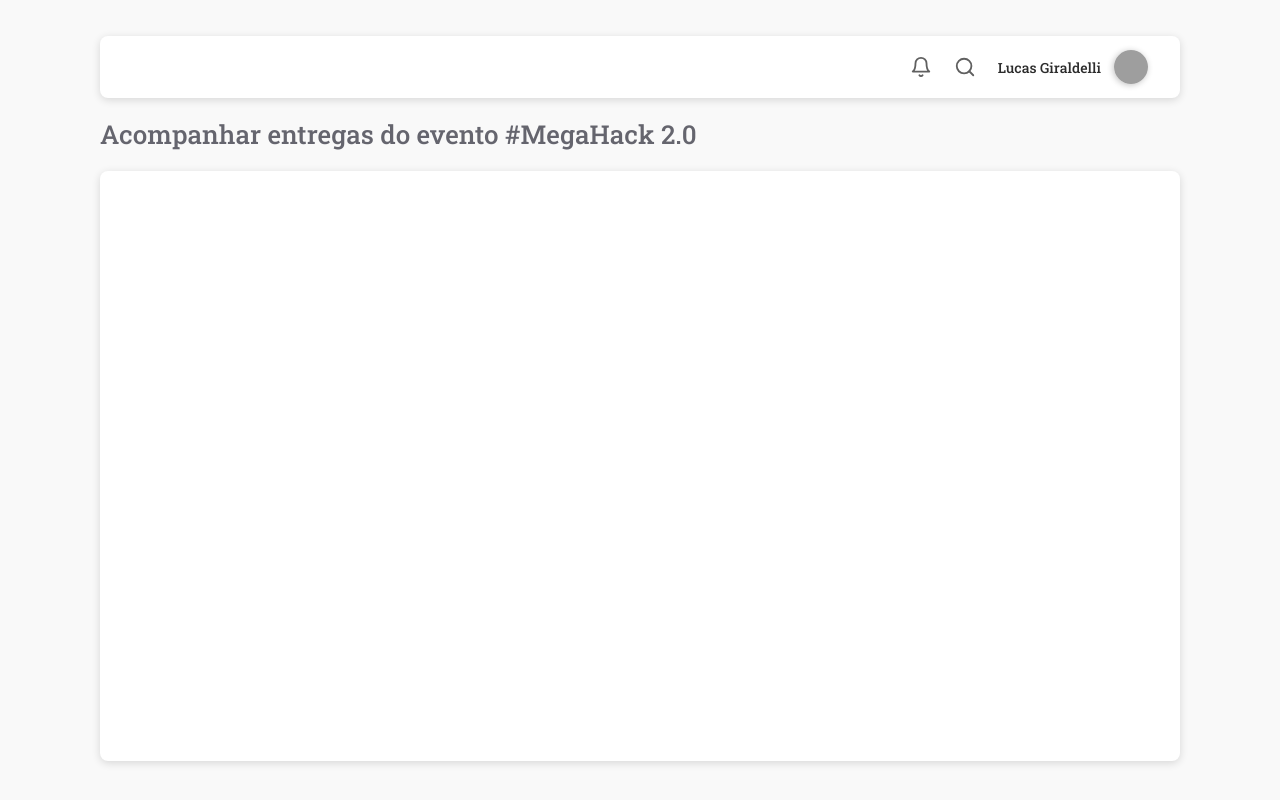
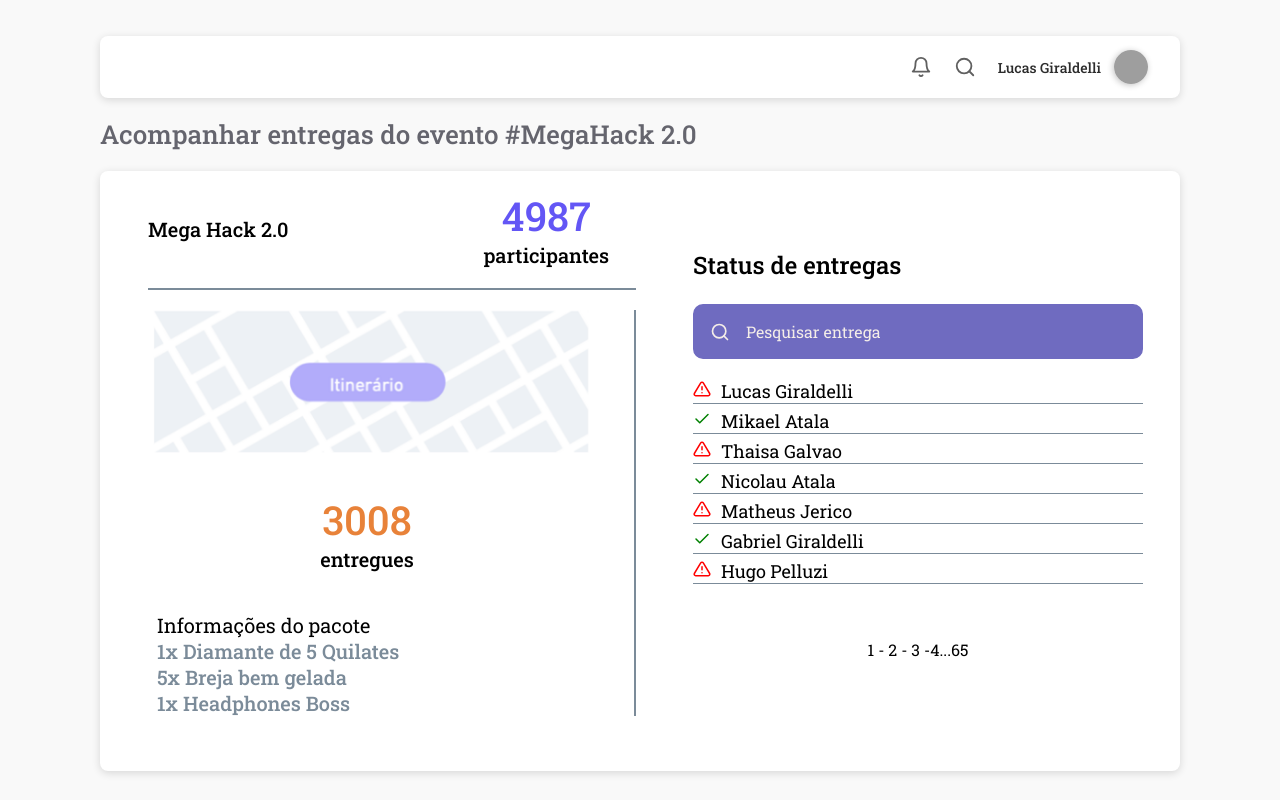
Before and after one commit to lucas-giraldelli/web-demade, a React (Create React App) app: page / in a window 1280 px wide. Built offline with nearby package versions, Linux system fonts and the light colour scheme; grey boxes are pictures that could not be loaded.

Commit message:
Done last page

```diff
--- a/src/pages/TrackEvent/index.tsx
+++ b/src/pages/TrackEvent/index.tsx
@@ -1,13 +1,80 @@
 import React from 'react';
+import { FiSearch, FiAlertTriangle, FiCheck } from 'react-icons/fi';
 
 import Nav from '../../components/Nav';
+import Input from '../../components/Input';
 import { Container, TrackEventSection } from './styles';
+
+import itinearioIMG from '../../assets/itinerario.png';
 
 const Dashboard: React.FC = () => (
   <Container>
     <Nav />
     <h1>Acompanhar entregas do evento #MegaHack 2.0</h1>
-    <TrackEventSection />
+    <TrackEventSection>
+      <aside>
+        <header>
+          <p>Mega Hack 2.0</p>
+          <p>
+            <span>4987</span>participantes
+          </p>
+        </header>
+        <section>
+          <div>
+            <img src={itinearioIMG} alt="Itinerário" width={436} height={143} />
+          </div>
+          <p>
+            <span>3008</span>entregues
+          </p>
+          <ul>
+            <span>Informações do pacote</span>
+            <li>1x Diamante de 5 Quilates</li>
+            <li>5x Breja bem gelada</li>
+            <li>1x Headphones Boss</li>
+          </ul>
+        </section>
+      </aside>
+      <div>
+        <h2>Status de entregas</h2>
+        <Input
+          type="text"
+          name="search"
+          icon={FiSearch}
+          placeholder="Pesquisar entrega"
+        />
+        <ul>
+          <li>
+            <FiAlertTriangle />
+            <span>Lucas Giraldelli</span>
+          </li>
+          <li>
+            <FiCheck />
+            <span>Mikael Atala</span>
+          </li>
+          <li>
+            <FiAlertTriangle />
+            <span>Thaisa Galvao</span>
+          </li>
+          <li>
+            <FiCheck />
+            <span>Nicolau Atala</span>
+          </li>
+          <li>
+            <FiAlertTriangle />
+            <span>Matheus Jerico</span>
+          </li>
+          <li>
+            <FiCheck />
+            <span>Gabriel Giraldelli</span>
+          </li>
+          <li>
+            <FiAlertTriangle />
+            <span>Hugo Pelluzi</span>
+          </li>
+        </ul>
+        <nav>1 - 2 - 3 -4...65</nav>
+      </div>
+    </TrackEventSection>
   </Container>
 );
 
--- a/src/pages/TrackEvent/styles.ts
+++ b/src/pages/TrackEvent/styles.ts
@@ -33,56 +33,130 @@ export const TrackEventSection = styled.section`
   box-shadow: 0 2px 8px 0 rgba(0, 0, 0, 0.14);
 
   display: flex;
-  flex-direction: column;
   max-width: 1080px;
   margin: 0 auto;
   width: 1080px;
-  height: 590px;
+  height: 600px;
 
-  h1 {
-    color: #999999;
-    font-size: 14px;
-    font-weight: 500;
-    line-height: 17px;
-    margin: 30px auto 30px;
-  }
+  aside {
+    max-width: 536px;
+    width: 100%;
 
-  form {
-    display: flex;
-    flex-direction: row;
-    place-content: center;
+    header {
+      display: flex;
+      margin: 18px 0px 20px 48px;
+      padding-bottom: 20px;
+      border-bottom: 2px solid #7b8b99;
+      color: black;
 
-    div {
-      width: 480px;
-    }
+      p {
+        display: flex;
+        align-items: center;
+        justify-content: center;
+        flex-direction: column;
+        font-size: 20px;
+        font-weight: 500;
 
-    div.primaryDiv,
-    div.secondDiv {
-      margin-top: 30px;
-    }
+        & + p {
+          margin-left: 195px;
+        }
 
-    div + div.secondDiv {
-      margin-left: 57px;
-      margin-top: 30px;
-    }
-
-    input {
-      &::-webkit-outer-spin-button,
-      &::-webkit-inner-spin-button {
-        -webkit-appearance: none;
-        margin: 0;
+        span {
+          text-align: center;
+          font-size: 40px;
+          color: #6356f5;
+        }
       }
     }
 
-    div:nth-of-type(2),
-    div:nth-of-type(3) {
-      margin-top: 24px;
+    section {
+      border-right: 2px solid #7b8b99;
+
+      div {
+        display: flex;
+        justify-content: center;
+        margin-left: 46px;
+      }
+
+      p {
+        display: flex;
+        flex-direction: column;
+        place-items: center;
+        color: black;
+        margin: 40px 0px 40px 0px;
+        font-size: 20px;
+        font-weight: 500;
+
+        span {
+          text-align: center;
+          font-size: 40px;
+          color: #e88239;
+        }
+      }
+
+      ul {
+        margin: 0px 0px 23px 57px;
+        span {
+          text-align: center;
+          font-size: 20px;
+          color: black;
+        }
+        li {
+          list-style: none;
+          color: #7b8b99;
+          font-size: 20px;
+          font-weight: 500;
+        }
+      }
     }
   }
 
-  button {
-    align-self: center;
-    width: 480px;
-    margin-top: 125px;
+  div {
+    max-width: 450px;
+    width: 100%;
+    margin-left: 57px;
+
+    h2 {
+      margin-top: 78px;
+      margin-bottom: 23px;
+      color: black;
+    }
+
+    div {
+      margin-left: 0px;
+      margin-bottom: 20px;
+    }
+
+    ul {
+      list-style: none;
+      color: black;
+
+      li {
+        font-size: 18px;
+        border-bottom: 1px solid #7b8b99;
+
+        & + li {
+          margin-top: 5px;
+        }
+      }
+
+      li:nth-child(even) {
+        svg {
+          margin-right: 10px;
+          color: green;
+        }
+      }
+      li:nth-child(odd) {
+        svg {
+          margin-right: 10px;
+          color: red;
+        }
+      }
+    }
+    nav {
+      color: black;
+      margin-top: 55px;
+      text-align: center;
+    }
   }
 `;
```
Also changed, not shown: src/assets/itinerario.png (added).
